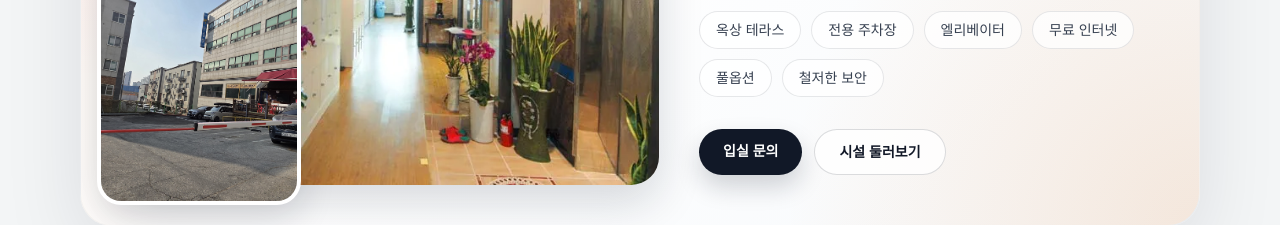
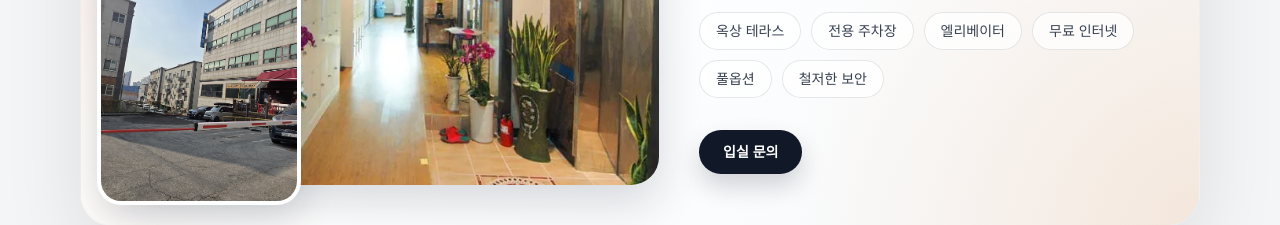
Before and after one commit to globalmig/sunoneroom, a Next.js app: page / in a window 1280 px wide. Shown: the part 1060-1285 px from the top of the page. Built offline with nearby package versions, Linux system fonts and the light colour scheme.

Commit message:
fix: 문의하기 제거

```diff
--- a/app/page.tsx
+++ b/app/page.tsx
@@ -205,9 +205,9 @@ export default function Home() {
                   <PhoneInquiryButton phone={PHONE} className="rounded-full bg-[#111827] px-6 py-3 text-center text-sm font-bold text-white shadow-[0_12px_24px_rgba(17,24,39,0.18)]">
                     입실 문의
                   </PhoneInquiryButton>
-                  <Link href="/shared-facilities" className="rounded-full border border-[#111827]/15 bg-white/80 px-6 py-3 text-center text-sm font-bold text-[#111827]">
+                  {/* <Link href="/shared-facilities" className="rounded-full border border-[#111827]/15 bg-white/80 px-6 py-3 text-center text-sm font-bold text-[#111827]">
                     시설 둘러보기
-                  </Link>
+                  </Link> */}
                 </div>
               </div>
             </div>
```
